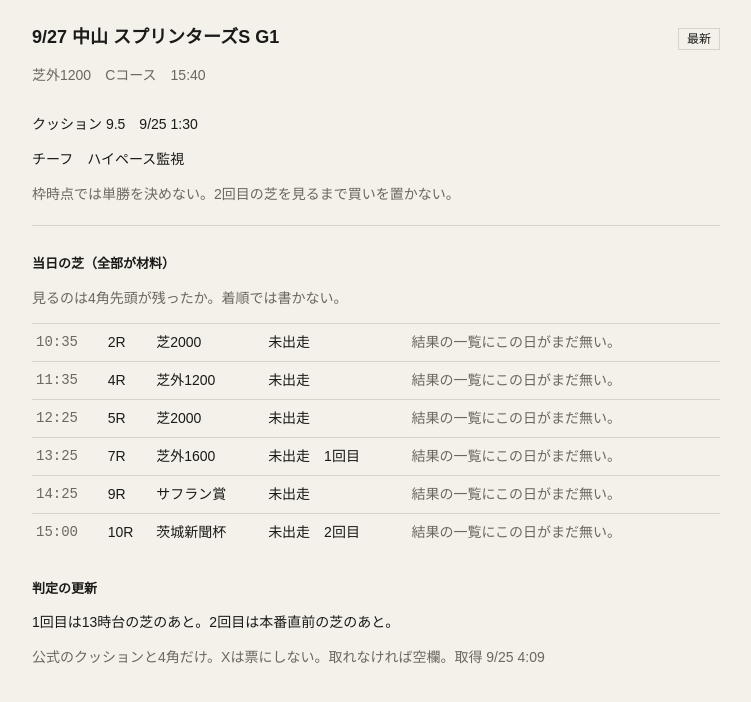
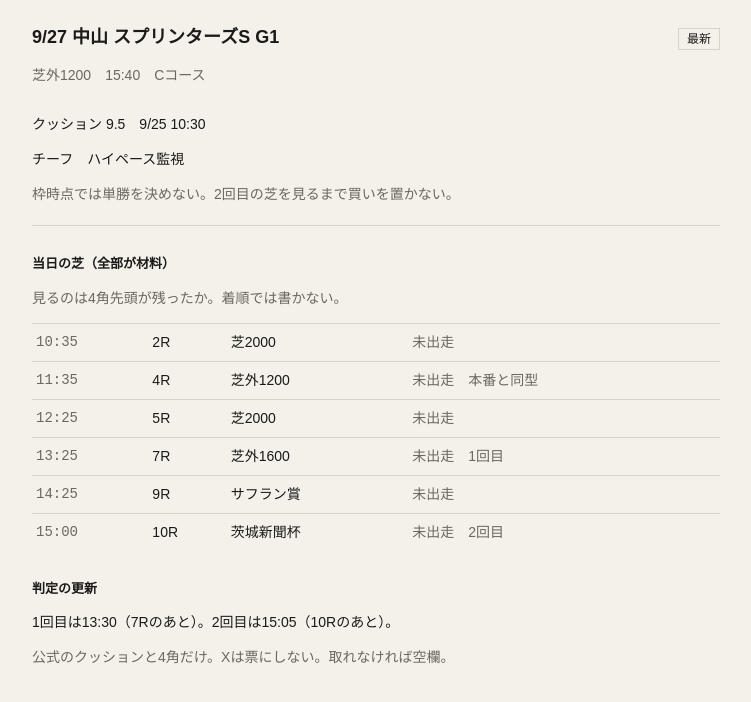
Before and after one commit to gappori4/tenkai-baba, a plain HTML site: page index.html in a window 1280 px wide. Shown: the whole page, without its empty margins (264-1015 px from the left). Drawn offline with Linux system fonts and the light colour scheme.

Commit message:
Self-contained page so it opens without Pages

```diff
--- a/index.html
+++ b/index.html
@@ -5,7 +5,7 @@
 <meta name="viewport" content="width=device-width, initial-scale=1" />
 <title>展開馬場</title>
 <style>
-  :root { --bg:#f4f1ea; --fg:#1a1a18; --muted:#6b6860; --line:#d9d4c8; --warn:#9a1f1f; }
+  :root { --bg:#f4f1ea; --fg:#1a1a18; --muted:#6b6860; --line:#d9d4c8; }
   * { box-sizing: border-box; }
   body { margin:0; font-family:"Hiragino Sans","Noto Sans JP",sans-serif; background:var(--bg); color:var(--fg); line-height:1.5; }
   main { max-width:720px; margin:0 auto; padding:24px 16px 64px; }
@@ -13,43 +13,42 @@
   h2 { font-size:13px; font-weight:650; margin:28px 0 8px; }
   p, td { font-size:14px; }
   .muted { color:var(--muted); }
-  .warn { color:var(--warn); font-weight:650; }
-  .row { display:flex; justify-content:space-between; gap:12px; align-items:baseline; }
+  .row { display:flex; justify-content:space-between; gap:12px; align-items:baseline; flex-wrap:wrap; }
   hr { border:0; border-top:1px solid var(--line); margin:20px 0; }
   table { width:100%; border-collapse:collapse; }
   td { border-top:1px solid var(--line); padding:8px 4px; vertical-align:top; }
-  .mono { font-family:ui-monospace,monospace; color:var(--muted); }
+  .mono { font-family:ui-monospace,monospace; color:var(--muted); white-space:nowrap; }
   .pill { display:inline-block; padding:1px 8px; border:1px solid var(--line); font-size:12px; }
 </style>
 </head>
 <body>
-<main id="app"><p class="muted">公式を読んでいます。</p></main>
-<script>
-function stamp(iso) {
-  if (!iso) return "—";
-  const d = new Date(iso);
-  return d.getMonth()+1 + "/" + d.getDate() + " " + d.getHours() + ":" + String(d.getMinutes()).padStart(2,"0");
-}
-fetch("./data.json", { cache: "no-store" })
-  .then(function(r) { return r.json(); })
-  .then(function(d) {
-    var turf = (d.turf || []).map(function(row) {
-      return "<tr><td class=\"mono\">" + row.time + "</td><td>" + row.n + "R</td><td>" + row.name + "</td><td>" + row.status + (row.check ? "　" + row.check + "回目" : "") + "</td><td class=\"muted\">" + (row.detail || row.note || "") + "</td></tr>";
-    }).join("");
-    document.getElementById("app").innerHTML =
-      '<div class="row"><div><h1>' + d.label + '</h1><p class="muted">' + d.course + "　" + d.post + '</p></div><span class="pill ' + (d.stale ? "warn" : "") + '">' + (d.stale ? "未更新" : "最新") + "</span></div>" +
-      '<p class="' + (d.stale ? "warn" : "") + '">クッション ' + (d.cushion != null ? d.cushion : "—") + "　" + stamp(d.cushion_at) + (d.reason ? "　" + d.reason : "") + "</p>" +
-      "<p>チーフ　" + (d.chief || "—") + "</p>" +
-      '<p class="muted">枠時点では単勝を決めない。2回目の芝を見るまで買いを置かない。</p><hr />' +
-      "<h2>当日の芝（全部が材料）</h2>" +
-      '<p class="muted">見るのは4角先頭が残ったか。着順では書かない。</p>' +
-      "<table><tbody>" + turf + "</tbody></table>" +
-      "<h2>判定の更新</h2><p>1回目は13時台の芝のあと。2回目は本番直前の芝のあと。</p>" +
-      '<p class="muted">公式のクッションと4角だけ。Xは票にしない。取れなければ空欄。取得 ' + stamp(d.fetched_at) + "</p>";
-  })
-  .catch(function() {
-    document.getElementById("app").innerHTML = '<p class="warn">data.json を読めない。推測しない。</p>';
-  });
-</script>
+<main>
+  <div class="row">
+    <div>
+      <h1>9/27 中山 スプリンターズS G1</h1>
+      <p class="muted">芝外1200　15:40　Cコース</p>
+    </div>
+    <span class="pill">最新</span>
+  </div>
+  <p>クッション 9.5　9/25 10:30</p>
+  <p>チーフ　ハイペース監視</p>
+  <p class="muted">枠時点では単勝を決めない。2回目の芝を見るまで買いを置かない。</p>
+  <hr />
+  <h2>当日の芝（全部が材料）</h2>
+  <p class="muted">見るのは4角先頭が残ったか。着順では書かない。</p>
+  <table>
+    <tbody>
+      <tr><td class="mono">10:35</td><td>2R</td><td>芝2000</td><td class="muted">未出走</td></tr>
+      <tr><td class="mono">11:35</td><td>4R</td><td>芝外1200</td><td class="muted">未出走　本番と同型</td></tr>
+      <tr><td class="mono">12:25</td><td>5R</td><td>芝2000</td><td class="muted">未出走</td></tr>
+      <tr><td class="mono">13:25</td><td>7R</td><td>芝外1600</td><td class="muted">未出走　1回目</td></tr>
+      <tr><td class="mono">14:25</td><td>9R</td><td>サフラン賞</td><td class="muted">未出走</td></tr>
+      <tr><td class="mono">15:00</td><td>10R</td><td>茨城新聞杯</td><td class="muted">未出走　2回目</td></tr>
+    </tbody>
+  </table>
+  <h2>判定の更新</h2>
+  <p>1回目は13:30（7Rのあと）。2回目は15:05（10Rのあと）。</p>
+  <p class="muted">公式のクッションと4角だけ。Xは票にしない。取れなければ空欄。</p>
+</main>
 </body>
 </html>
```
